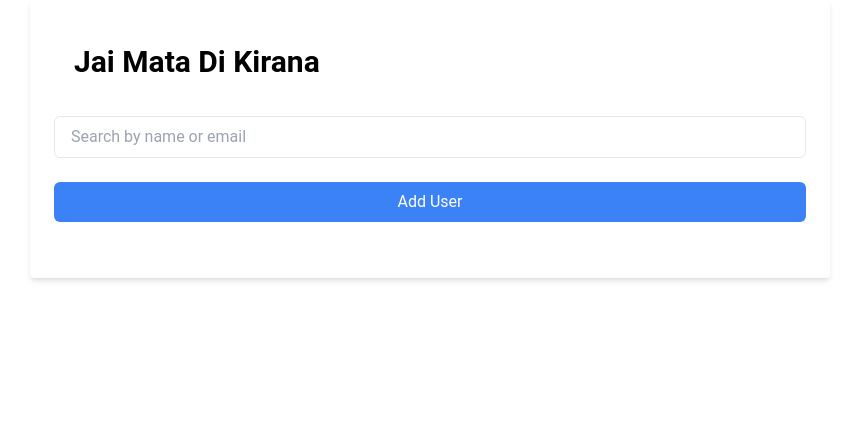
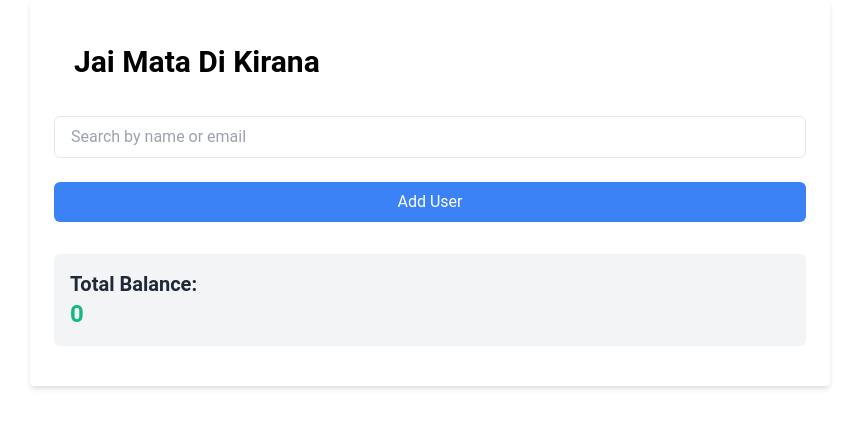
Before and after one commit to ChiragRohada7020/Shop, a Flask app: page / in a window 1280 px wide. Shown: the top 428 px of the page, without its empty margins (210-1069 px from the left). Run offline with Flask 3, Linux system fonts and the light colour scheme; data that the repository does not hold is empty.

Commit message:
first commit

```diff
--- a/app.py
+++ b/app.py
@@ -16,7 +16,8 @@ user_collection = db['users']  # Replace 'users' with the name of your user coll
 def index():
     # Fetch all users from the collection
     users = user_collection.find()
-    return render_template("index.html")
+    total_balance = sum(user['balance'] for user in users)
+    return render_template("index.html",total_balance=total_balance)
 
 @app.route('/add_user', methods=['GET', 'POST'])
 def add_user():
@@ -56,6 +57,7 @@ def search_users():
 
 
         # Convert MongoDB objects to a list of dictionaries
+
     users_data = [
         {'_id': str(user['_id']), 'name': user['name'],'mobile':user['mobile'],'balance':user['balance']}
         for user in users
@@ -78,7 +80,7 @@ def user_transactions(user_id):
         # Get transaction details from the form
         transaction_type = request.form['transaction_type']
         amount = float(request.form['amount'])
-        date = datetime.now().strftime('%Y-%m-%d %H:%M:%S')
+        date = datetime.now().strftime('%Y-%m-%d')
         description=request.form['description']
 
         if transaction_type == 'debit':
--- a/templates/index.html
+++ b/templates/index.html
@@ -64,7 +64,10 @@
         <button class="bg-blue-500 text-white px-4 py-2 w-full mb-8 rounded-md hover:bg-blue-600" onclick="location.href='/add_user'">
             Add User
         </button>
-
+        <div class="bg-gray-100 p-4 rounded-md mb-4">
+            <p class="text-xl font-semibold text-gray-800">Total Balance:</p>
+            <p class="text-2xl font-bold text-green-500" id="totalBalance">{{total_balance}}</p>
+        </div>
 
             <ul id="userList">
                 <!-- Users will be dynamically added here -->
```
